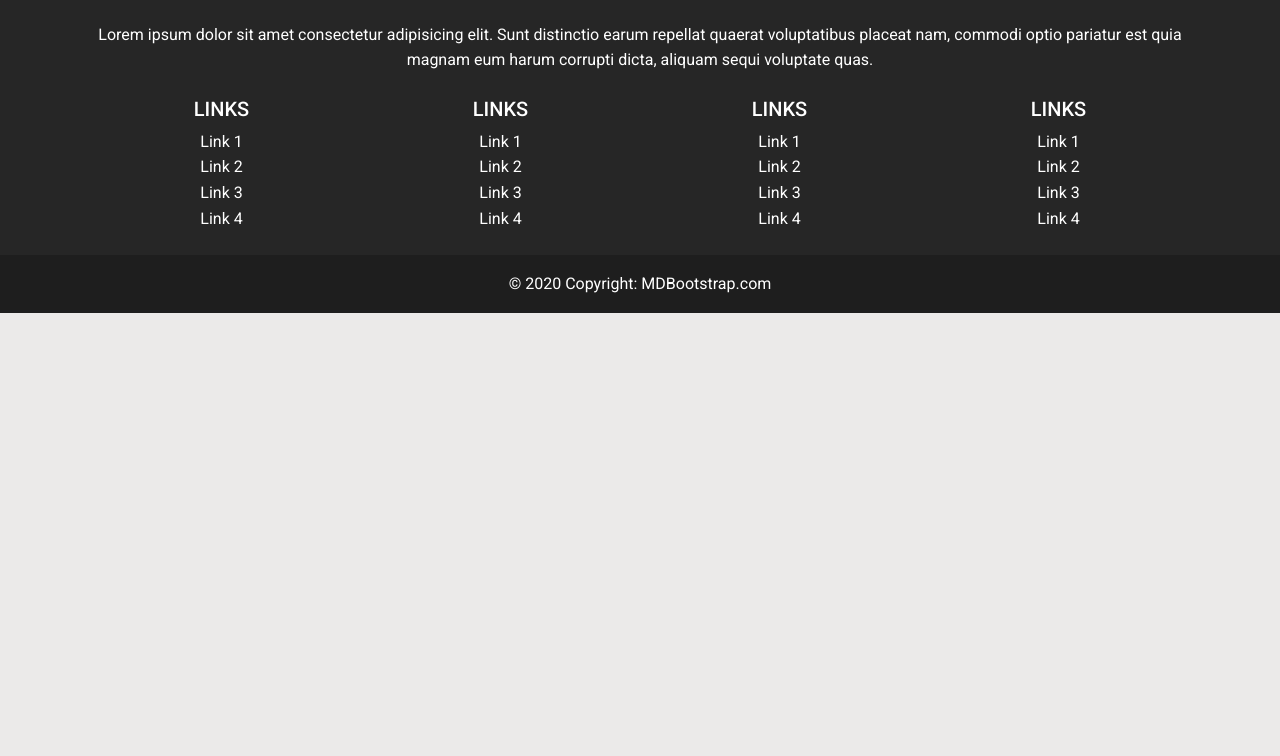
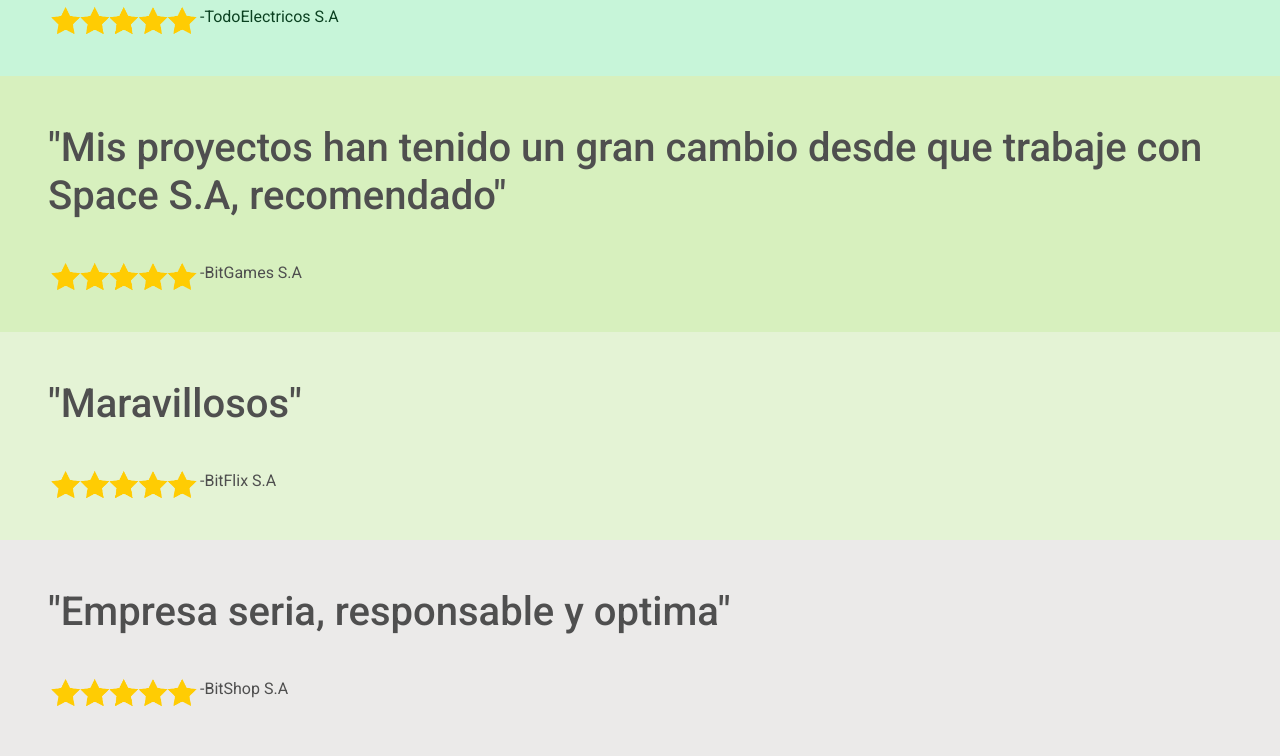
Before and after one commit to MiguelMorenoCabarcas/PracticaFinal, a plain HTML site: page index.html in a window 1280 px wide. Shown: the part 4046-4802 px from the top of the page. Before the commit the page ends 4359 px from the top, so only its background shows below. Drawn offline with nearby package versions, Linux system fonts and the light colour scheme.

Commit message:
comentarios agregados

```diff
--- a/assets/styles.css
+++ b/assets/styles.css
@@ -57,7 +57,7 @@
 }
 
 .s4{
-    height: 400px;
+    height: 700px;
 }
 
 .s4-img{
@@ -67,3 +67,16 @@
     background-position-y: 5%;
     background-position-x: 46%;
 }
+
+.c1{
+    background-color: rgb(215, 240, 190);
+}
+
+.c2{
+    background-color: rgb(228, 243, 213);
+}
+
+.c3{
+
+   background-color: rgb(235, 234, 233);
+}
--- a/index.html
+++ b/index.html
@@ -273,9 +273,59 @@ rel="stylesheet"
   </div>
 </div>
 
+<!-- comments -->
+
+<div class="">
+  <div class="badge-success">
+  <h1 class="pt-5 ps-5"> "excelente empresa para aplicar tus proyectos, recomendado"</h1>
+  <div class="d-flex align-items-center">
+    <img src="assets/img/pngwing.com6.png" alt="" width="200" class="ps-5">
+    <p class="">-TodoElectricos S.A</p>
+  </div>
+  </div>
+</div>
+
+<div class="">
+  <div class="c1">
+  <h1 class="pt-5 ps-5"> "Mis proyectos han tenido un gran cambio desde que trabaje con Space S.A, recomendado"</h1>
+  <div class="d-flex align-items-center">
+    <img src="assets/img/pngwing.com6.png" alt="" width="200" class="ps-5">
+    <p class="">-BitGames S.A</p>
+  </div>
+  </div>
+</div>
+
+<div class="">
+  <div class="c2">
+  <h1 class="pt-5 ps-5"> "Maravillosos"</h1>
+  <div class="d-flex align-items-center">
+    <img src="assets/img/pngwing.com6.png" alt="" width="200" class="ps-5">
+    <p class="">-BitFlix S.A</p>
+  </div>
+  </div>
+</div>
+
+<div class="">
+  <div class="c4">
+  <h1 class="pt-5 ps-5"> "Empresa seria, responsable y optima"</h1>
+  <div class="d-flex align-items-center">
+    <img src="assets/img/pngwing.com6.png" alt="" width="200" class="ps-5">
+    <p class="">-BitShop S.A</p>
+  </div>
+  </div>
+</div>
+
+<!-- comments -->
+
+
+
 <div class="s4-img d-flex justify-content-center ">
 
 </div>
+
+
+
+
 
 <!-- Footer -->
 <footer class="bg-dark text-center text-white">
```
Also changed, not shown: assets/img/pngwing.com6.png (added).
